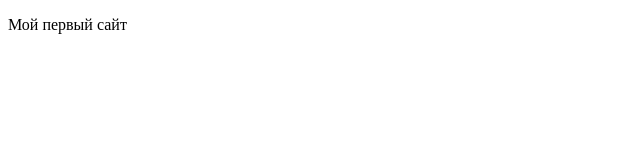
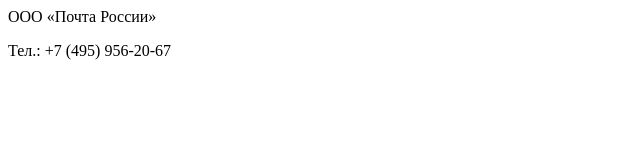
Before and after one commit to Ksenia-hub/MyNewProject, a plain HTML site: page index.html in a window 1280 px wide. Shown: the whole page, without its empty margins (0-640 px from the left). Drawn offline with Linux system fonts and the light colour scheme.

Commit message:
Добавлены правки в index.html

```diff
--- a/index.html
+++ b/index.html
@@ -8,7 +8,8 @@
 </head>
 
 <body>
-     <p>Мой первый сайт</p>
+     <h>OOО «Почта России»</h>
+     <p>Тел.: +7 (495) 956-20-67</p>
 </body>
 
 </html>
```
